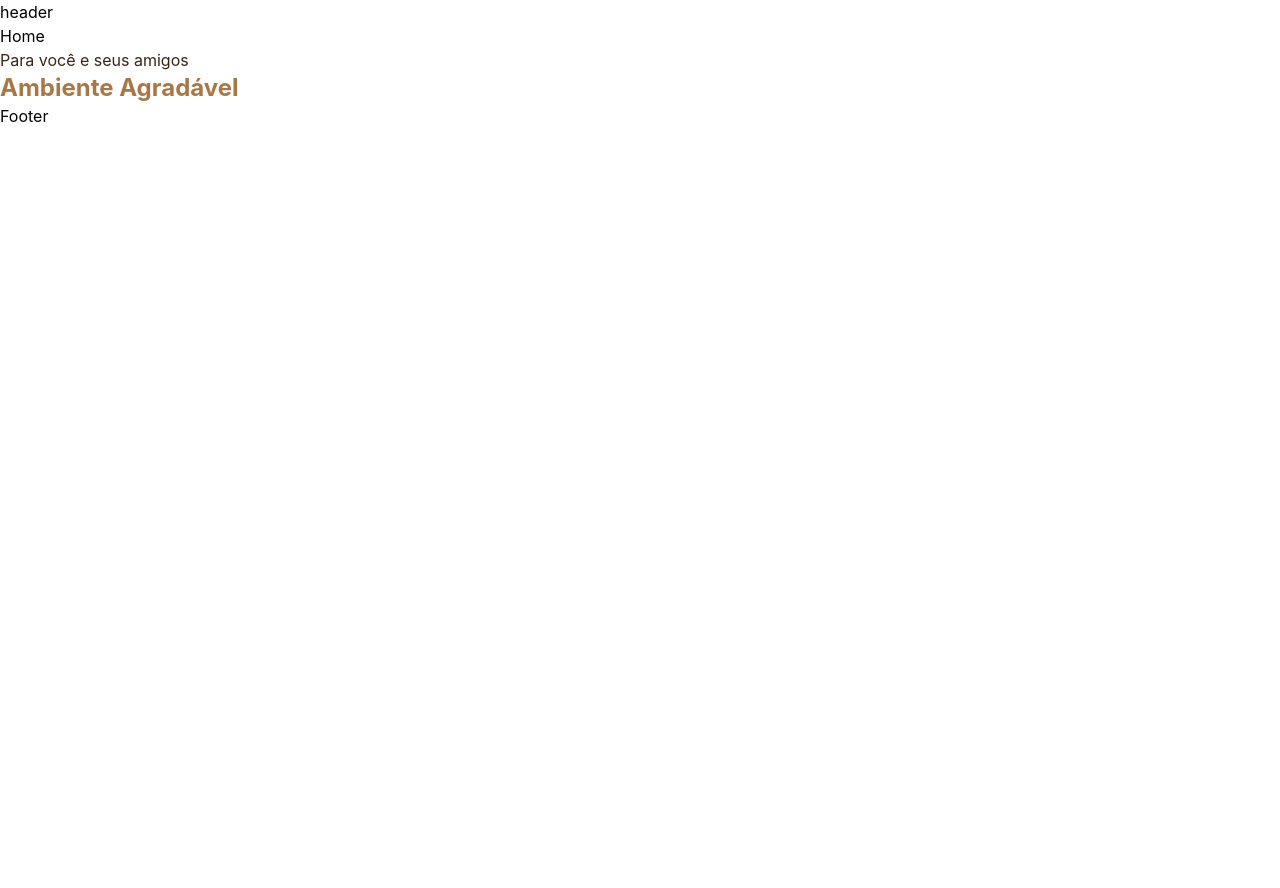
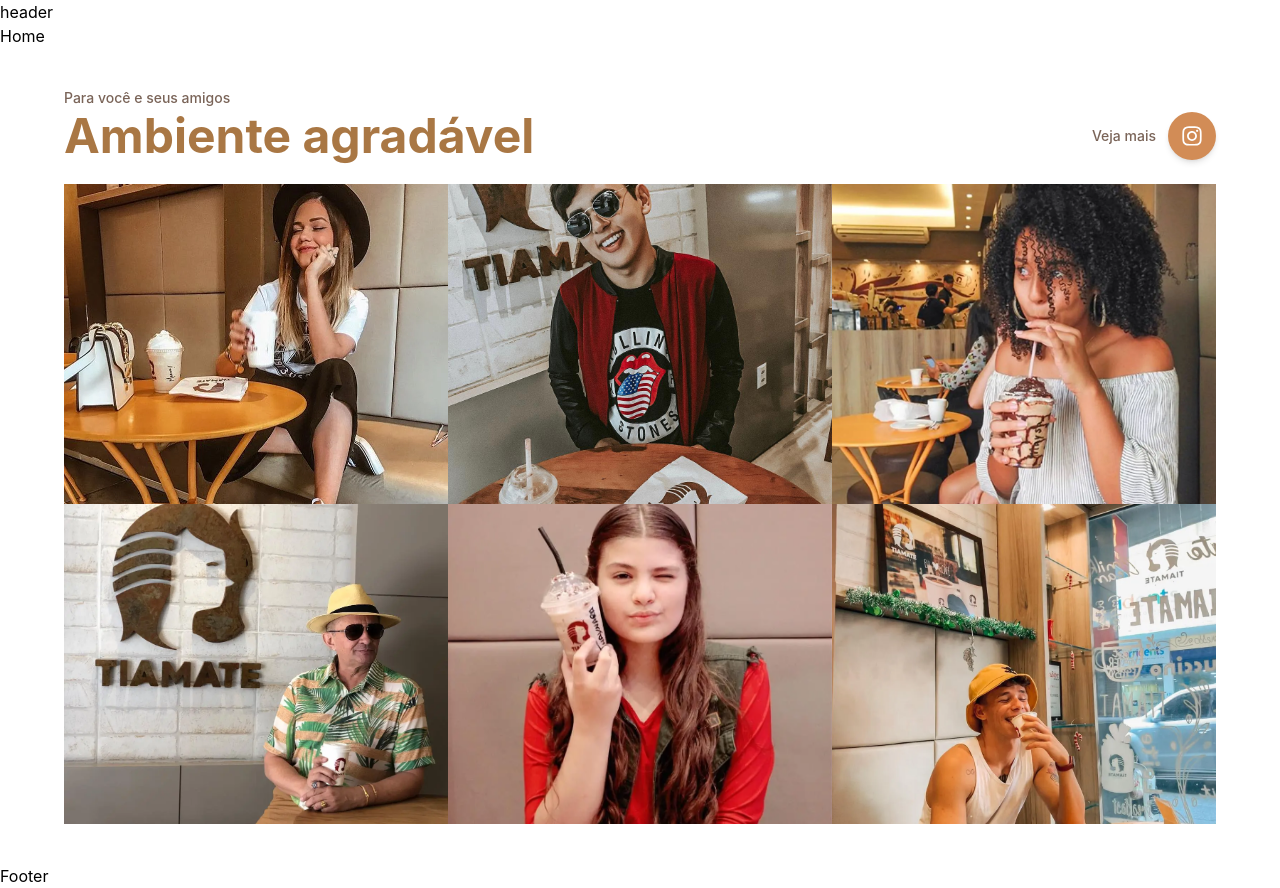
Before and after one commit to Brunlps/react-tiamate, a React (Vite) app: page / in a window 1280 px wide. Before the commit the page ends 800 px from the top, so only its background shows below. Built offline with nearby package versions, Linux system fonts and the light colour scheme.

Commit message:
improve component

```diff
--- a/src/pages/ComponenteAmbientAgradavel.jsx
+++ b/src/pages/ComponenteAmbientAgradavel.jsx
@@ -5,61 +5,76 @@ import photo3 from '../assets/3igthAA.webp';
 import photo4 from '../assets/4igthAA.webp';
 import photo5 from '../assets/5igthAA.webp';
 import photo6 from '../assets/6igthAA.webp';
+import { FaInstagram } from "react-icons/fa";
 
 const AmbientAgradavel = () => {
     return (
+        <section className="flex justify-center w-full py-10 px-4">
 
-        <>
+            <div className="flex flex-col gap-6 max-w-6xl w-full">
 
-            {/* Div maior */}
-            <div>
-
-                {/* Div texto */}
-                <div>
-                    <span className="text-[#3B2416] dark:text-gray-300 block">Para você e seus amigos</span>
-                    <h1 className="text-2xl font-bold text-[#A97744] dark:text-white">Ambiente Agradável</h1>
-                    {/* icone */}
+                {/* Cabeçalho */}
+                <div className="flex flex-col md:flex-row md:items-end justify-between w-full">
+                    <div className="flex flex-col">
+                        <h6 className="text-[#7A6458] dark:text-gray-300 block text-sm font-medium">
+                            Para você e seus amigos
+                        </h6>
+                        <h1 className="text-3xl md:text-5xl font-bold text-[#A97744] dark:text-white mt-1">
+                            Ambiente agradável
+                        </h1>
                     </div>
 
-                {/* Div para imagens */}
-                {/* <div className="grid grid-cols-3 gap-0 w-fit">
+                    <a
+                        href="https://instagram.com"
+                        target="_blank"
+                        rel="noopener noreferrer"
+                        className="flex items-center gap-3 group cursor-pointer mt-4 md:mt-0"
+                    >
+                        <span className="text-sm font-medium text-[#7A6458] dark:text-gray-200 group-hover:underline">
+                            Veja mais
+                        </span>
+                        <div className="w-12 h-12 rounded-full bg-[#D28C56] flex items-center justify-center text-white shadow-md transition-transform group-hover:scale-105">
+                            <FaInstagram size={22} />
+                        </div>
+                    </a>
+                </div>
+
+                <div className="grid grid-cols-1 sm:grid-cols-2 md:grid-cols-3 w-full">
                     <img
                         src={photo1}
                         alt="Ambiente agradável 1"
-                    className="w-97.5 h-97.5 object-cover rounded-lg shadow-md"
+                        className="w-full h-80 object-cover"
                     />
                     <img
                         src={photo2}
                         alt="Ambiente agradável 2"
-                    className="w-97.5 h-97.5 object-cover rounded-lg shadow-md"
+                        className="w-full h-80 object-cover"
                     />
                     <img
                         src={photo3}
                         alt="Ambiente agradável 3"
-                    className="w-97.5 h-97.5 object-cover rounded-lg shadow-md"
+                        className="w-full h-80 object-cover"
                     />
                     <img
                         src={photo4}
                         alt="Ambiente agradável 4"
-                    className="w-97.5 h-97.5 object-cover rounded-lg shadow-md"
+                        className="w-full h-80 object-cover"
                     />
                     <img
                         src={photo5}
                         alt="Ambiente agradável 5"
-                    className="w-97.5 h-97.5 object-cover rounded-lg shadow-md"
+                        className="w-full h-80 object-cover"
                     />
                     <img
                         src={photo6}
                         alt="Ambiente agradável 6"
-                    className="w-97.5 h-97.5 object-cover rounded-lg shadow-md"
+                        className="w-full h-80 object-cover"
                     />
-                </div> */}
+                </div>
 
             </div>
-
-        </>
-
+        </section>
     );
-}
+};
 
 export default AmbientAgradavel;
```
Lines whose indentation alone changed are shown as unchanged.
